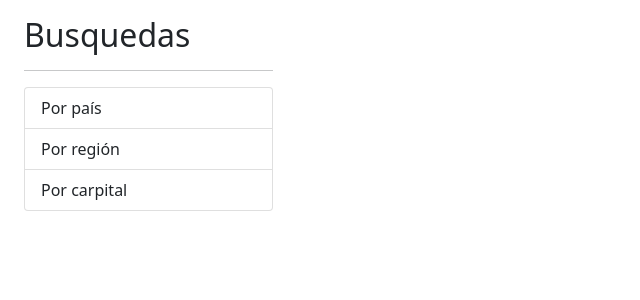
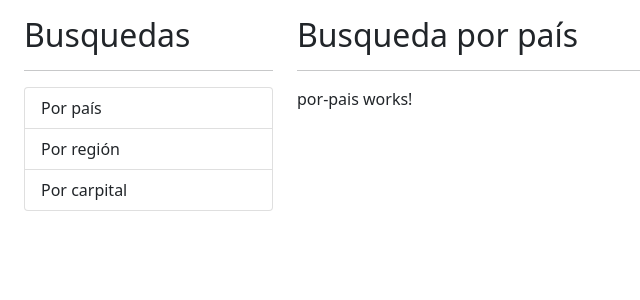
Before and after one commit to Yhomarth/PaisesApp, an Angular app: page / in a window 1280 px wide. Shown: the top 300 px of the page, without its empty margins (0-640 px from the left). Built offline with nearby package versions, Linux system fonts and the light colour scheme.

Commit message:
clase 100 completada, RouterModule - rutas en nuestra aplicación

```diff
--- a/src/app/app.component.html
+++ b/src/app/app.component.html
@@ -15,4 +15,11 @@
     </div>
 
 
+    <div class="col">
+        <h2> Busqueda por país </h2>
+        <hr>
+        <router-outlet></router-outlet>
+    </div>
+
+
 </div>
--- a/src/app/app.module.ts
+++ b/src/app/app.module.ts
@@ -1,5 +1,6 @@
 import { NgModule } from '@angular/core';
 import { BrowserModule } from '@angular/platform-browser';
+import { AppRoutingModule } from './app-routing.module';
 
 import { AppComponent } from './app.component';
 import { PaisModule } from './pais/pais.module';
@@ -11,6 +12,7 @@
   ],
   imports: [
     BrowserModule,
+    AppRoutingModule,
     SharedModule,
     PaisModule
   ],
```
Also changed, not shown: src/app/app-routing.module.ts (added, +45 -0 lines).
